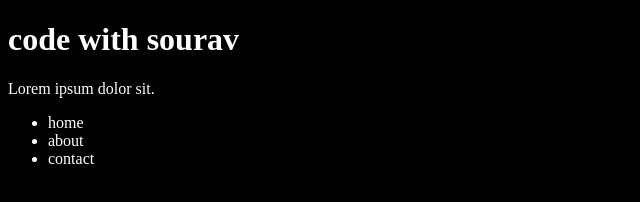
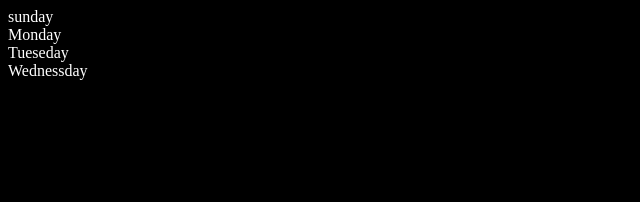
Before and after one commit to souravwhitehat/js-.hindi-youtube, a plain HTML site: page DOM/index.html in a window 1280 px wide. Shown: the whole page, without its empty margins (0-640 px from the left). Drawn offline with Linux system fonts and the light colour scheme.

Commit message:
kali padhibi

```diff
--- a/DOM/index.html
+++ b/DOM/index.html
@@ -9,20 +9,48 @@
             background-color: black;
             color: white;
         }
-        .unl{
-            color:white;
-        }
+
     </style>
 </head>
 <body>
-    <div >
-        <h1 id="firstheading">code with sourav</h1>
-        <p>Lorem ipsum dolor sit.</p>
+    <div class="parent">
+        <!-- hii budy -->
+         <!-- code injected by live server -->
+        <div class="day">sunday</div>
+        <div class="day">Monday</div>
+        <div class="day">Tueseday</div>
+        <div class="day">Wednessday</div>
     </div>
-    <ul class="unl">
-        <li class="list-item">home</li>
-        <li class="list-item">about</li>
-        <li class="list-item">contact</li>
-    </ul>
+
+
+
+    <script>
+       const parent = document.querySelector('.parent');
+       console.log(parent);
+       console.log(parent.children);
+    //    console.log(parent.children[1].innerHTML);//children is a method for parent class
+
+    //    for (let i = 0; i < parent.children.length; i++) {
+    //     const element = parent.children[i].innerHTML
+    //     console.log(element)
+    //    }//get element using for loop
+
+
+    //    parent.children[0].style.color='orange'
+
+    //    console.log(parent.firstElementChild.innerHTML);//get the 1st child element
+    //    console.log(parent.lastElementChild.innerHTML);get the last child element
+
+    const dayOne = document.querySelector('.day');
+    // console.log(dayOne.parentElement.innerHTML);//parentElement use for get the parent class of a child
+    // console.log(dayOne.nextElementSibling.innerHTML);//get the next element
+
+    console.log(parent.childNodes);
+
+
+
+
+
+    </script>
 </body>
 </html>
```
Also changed, not shown: DOM/index2.html (added, +11 -0 lines).
